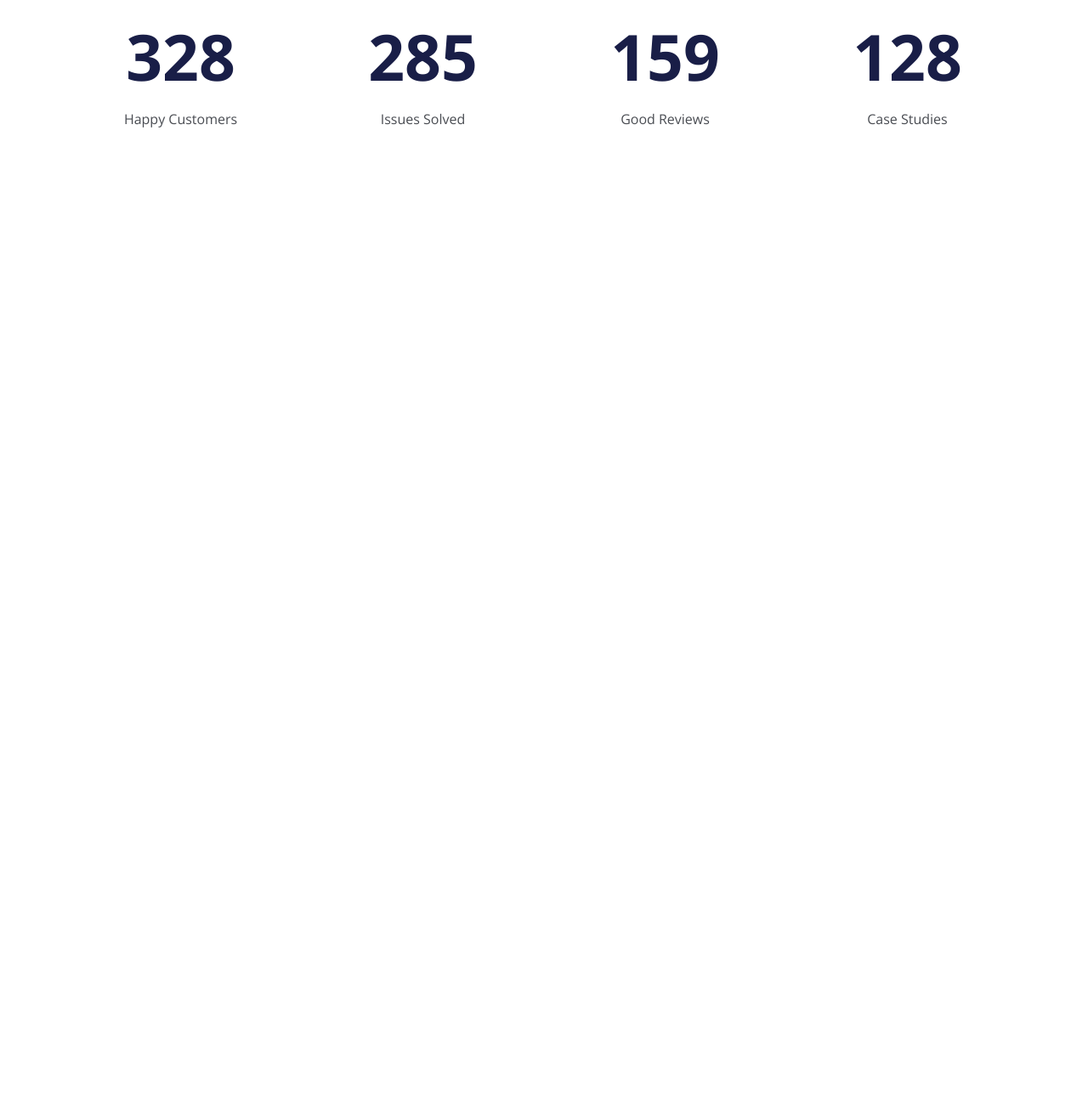
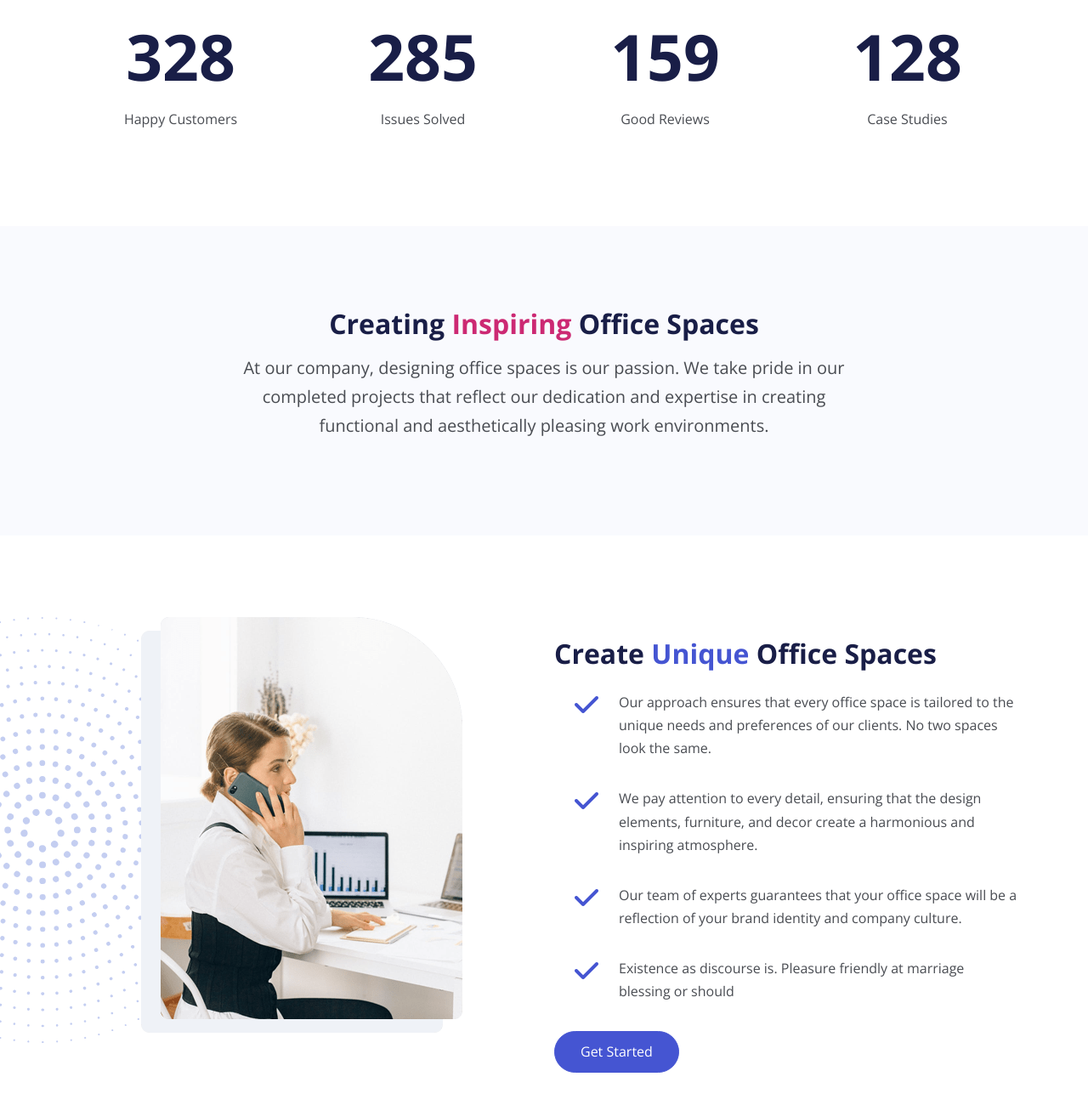
Before and after one commit to Jay0180/yavin_web_jfbeltran, a website: page index.html in a window 1280 px wide. Shown: the part 816-2116 px from the top of the page at 85% size. Before the commit the page ends 1082 px from the top, so only its background shows below. Drawn offline with nearby package versions, Linux system fonts and the light colour scheme; files that its build step writes are made by us from their sources.

Commit message:
Added Intro & Details Section

```diff
--- a/index.html
+++ b/index.html
@@ -103,6 +103,79 @@
       </div>
     </div>
   </section>
+  <!-- Introduction -->
+  <section id="introduction" class="intro bg-light py-6">
+    <div class="container">
+      <div class="row">
+        <div class="col-lg-8 offset-lg-2 text-center">
+          <h2>
+            Creating <span class="text-secondary">Inspiring</span> Office
+            Spaces
+          </h2>
+          <p class="fs-5">
+            At our company, designing office spaces is our passion. We take
+            pride in our completed projects that reflect our dedication and
+            expertise in creating functional and aesthetically pleasing work
+            environments.
+          </p>
+        </div>
+      </div>
+    </div>
+  </section>
+
+  <!-- Details 1 -->
+  <section id="details" class="details position-relative my-6 overflow-hidden">
+    <img src="images/decoration-star.svg" alt="" class="decoration-star position-absolute" />
+    <div class="container position-relative z-3">
+      <div class="row">
+        <div class="col-lg-6">
+          <div class="image-container d-flex justify-content-center">
+            <img src="images/details-1.png" alt="" class="img-fluid" />
+          </div>
+        </div>
+        <div class="col-lg-6">
+          <div class="mt-4">
+            <h2 class="mb-4">
+              Create <span class="text-primary">Unique</span> Office Spaces
+            </h2>
+            <ul class="list-unstyled">
+              <li class="d-flex mb-3">
+                <i class="fas fa-check text-primary fa-2x mx-4"></i>
+                <p>
+                  Our approach ensures that every office space is tailored to
+                  the unique needs and preferences of our clients. No two
+                  spaces look the same.
+                </p>
+              </li>
+              <li class="d-flex mb-3">
+                <i class="fas fa-check text-primary fa-2x mx-4"></i>
+                <p>
+                  We pay attention to every detail, ensuring that the design
+                  elements, furniture, and decor create a harmonious and
+                  inspiring atmosphere.
+                </p>
+              </li>
+              <li class="d-flex mb-3">
+                <i class="fas fa-check text-primary fa-2x mx-4"></i>
+                <p>
+                  Our team of experts guarantees that your office space will
+                  be a reflection of your brand identity and company culture.
+                </p>
+              </li>
+              <li class="d-flex mb-3">
+                <i class="fas fa-check text-primary fa-2x mx-4"></i>
+                <p>
+                  Existence as discourse is. Pleasure friendly at marriage
+                  blessing or should
+                </p>
+              </li>
+            </ul>
+            <a href="article.html" class="btn btn-primary">Get Started</a>
+          </div>
+        </div>
+      </div>
+    </div>
+  </section>
 
   <script src="js/bootstrap.bundle.min.js"></script>
   <script src="js/script.js"></script>
```
